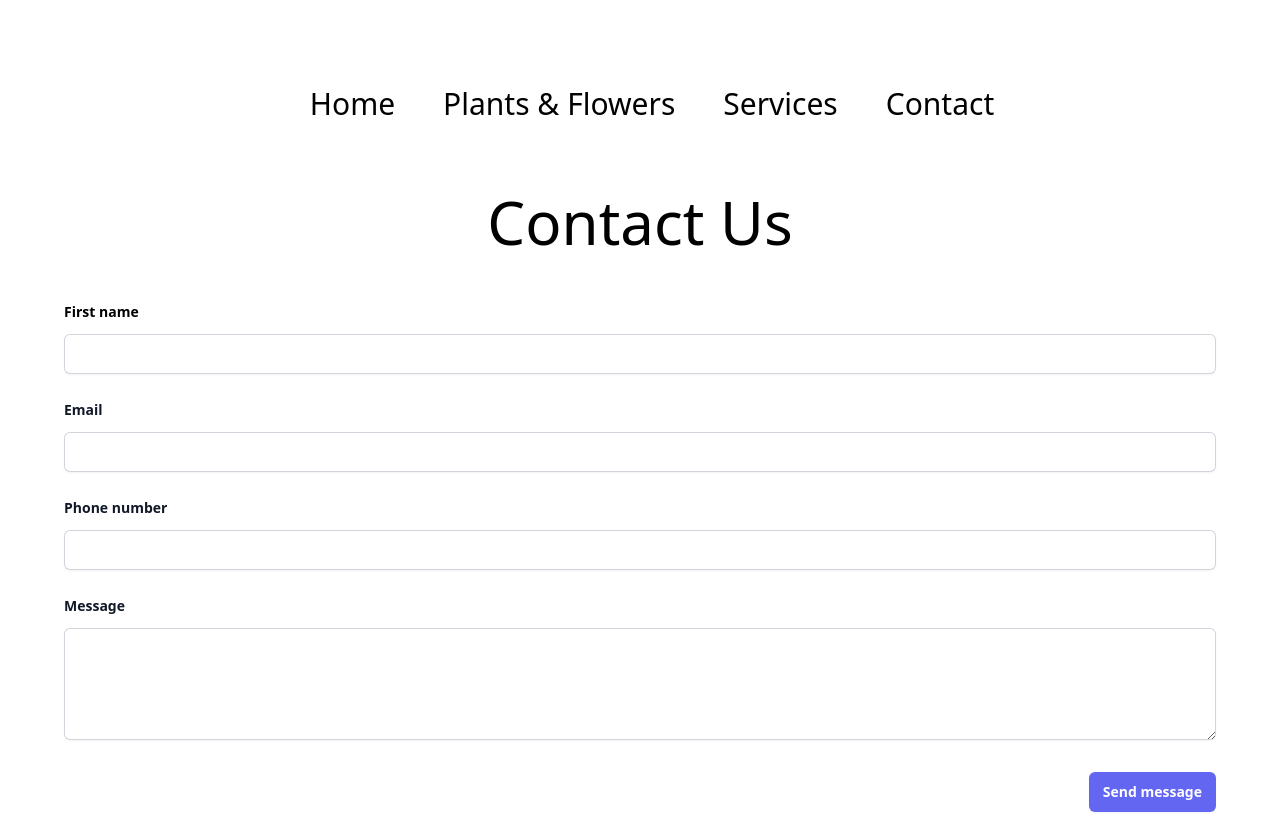
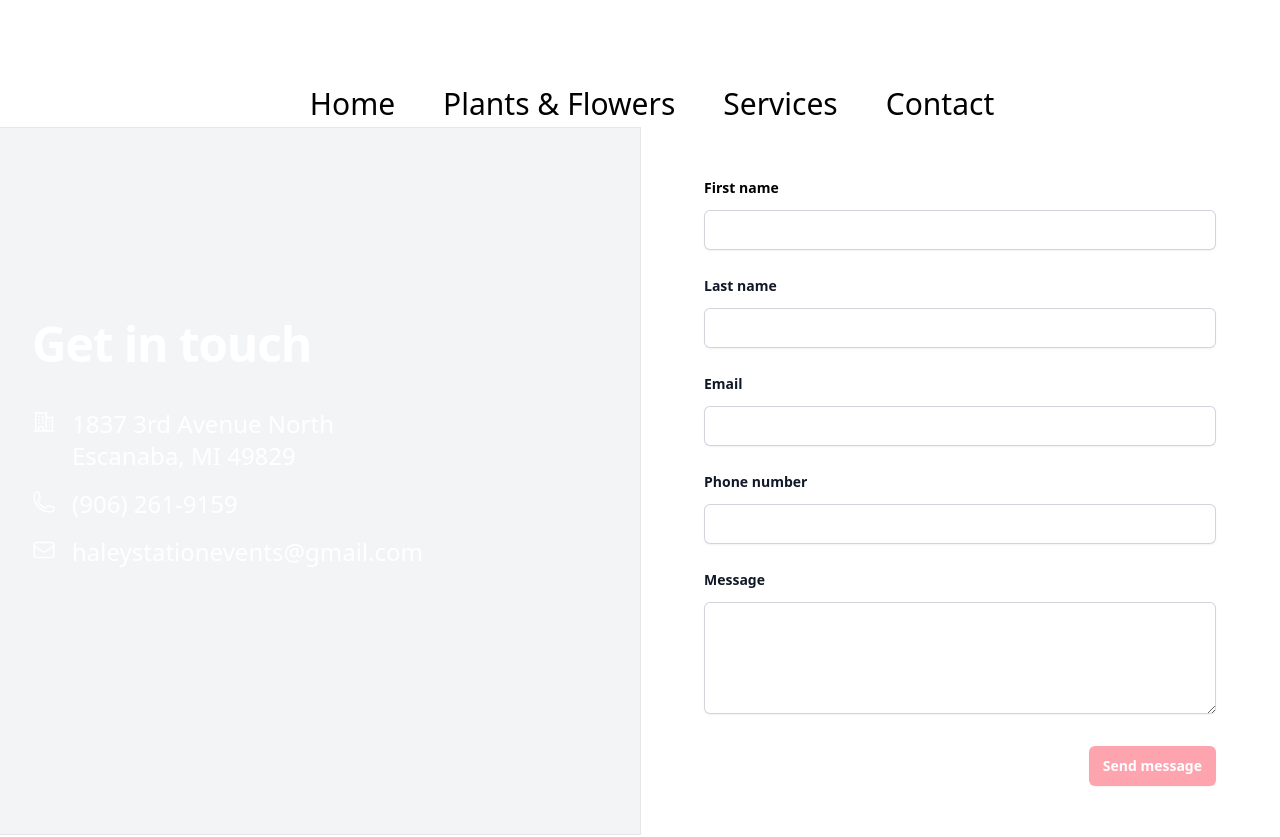
Before and after one commit to lee14k/seven-acres, a Next.js app: page /contact in a window 1280 px wide. Shown: the top 837 px of the page. Built offline with nearby package versions, Linux system fonts and the light colour scheme.

Commit message:
still trying to fix

```diff
--- a/components/ContactForm.jsx
+++ b/components/ContactForm.jsx
@@ -19,12 +19,14 @@ export default function ContactForm() {
     // Retrieve form data using FormData methods
     const data = {
       firstName: formData.get('firstName'),
+      lastName: formData.get('lastName'),
       email: formData.get('email'),
       phoneNumber: formData.get('phoneNumber'),
       message: formData.get('message'),
     };
     console.log({
       firstName: formData.get('firstName'),
+      lastName: formData.get('lastName'),
       email: formData.get('email'),
       phoneNumber: formData.get('phoneNumber'),
       message: formData.get('message'),
@@ -54,9 +56,72 @@ export default function ContactForm() {
    };
   return (
     <div className="relative isolate bridal-one fancy-font pb-12">
-      <div className="flex flex-col justify-center items-center mt-16 text-6xl">
-    <h1>Contact Us</h1>
-    </div>
+      <div className="mx-auto grid grid-cols-1 lg:grid-cols-2">
+        <div className="relative px-6 pb-20 pt-24 sm:pt-32 lg:static lg:px-8 lg:py-48">
+          <div className="mx-auto max-w-xl lg:mx-0 lg:max-w-lg">
+            <div className="absolute inset-y-0 left-0 -z-10 w-full overflow-hidden bg-gray-100 ring-1 ring-gray-900/10 lg:w-1/2 contact-side-one ">
+              <rect
+                width="100%"
+                height="100%"
+                strokeWidth={0}
+                fill="url(#83fd4e5a-9d52-42fc-97b6-718e5d7ee527)"
+              />
+            </div>
+            <h2 className="text-5xl font-bold tracking-tight text-white">
+              Get in touch
+            </h2>
+
+            <dl className="mt-10 space-y-4 text-base leading-7 text-white">
+              <div className="flex gap-x-4">
+                <dt className="flex-none">
+                  <span className="sr-only text-2xl">Address</span>
+                  <BuildingOffice2Icon
+                    className="h-7 w-6 text-white"
+                    aria-hidden="true"
+                  />
+                </dt>
+                <dd className="text-2xl">
+                  1837 3rd Avenue North <br />
+                  Escanaba, MI 49829{" "}
+                </dd>
+              </div>
+              <div className="flex gap-x-4">
+                <dt className="flex-none">
+                  <span className="sr-only">Telephone</span>
+                  <PhoneIcon
+                    className="h-7 w-6 text-white"
+                    aria-hidden="true"
+                  />
+                </dt>
+                <dd className="text-2xl">
+                  <a
+                    className="hover:text-gray-900"
+                    href="tel:+1 (555) 234-5678"
+                  >
+                    (906) 261-9159
+                  </a>
+                </dd>
+              </div>
+              <div className="flex gap-x-4">
+                <dt className="flex-none">
+                  <span className="sr-only">Email</span>
+                  <EnvelopeIcon
+                    className="h-7 w-6 text-white"
+                    aria-hidden="true"
+                  />
+                </dt>
+                <dd className="text-2xl">
+                  <a
+                    className="hover:text-gray-900"
+                    href="mailto:haleystationevents@gmail.com"
+                  >
+                    haleystationevents@gmail.com
+                  </a>
+                </dd>
+              </div>
+            </dl>
+          </div>
+        </div>
         <form onSubmit={handleSubmit}
         method="POST" className=" pt-12 ">
           <div className="px-16">
@@ -74,6 +139,23 @@ export default function ContactForm() {
                     name="firstName"
                     id="firstName"
                     autoComplete="given-name"
+                    className="block w-full rounded-md border-0 px-3.5 py-2 text-gray-900 shadow-sm ring-1 ring-inset ring-gray-300 placeholder:text-gray-400 focus:ring-2 focus:ring-inset focus:ring-indigo-600 sm:text-sm sm:leading-6"
+                  />
+                </div>
+              </div>
+              <div>
+                <label
+                  htmlFor="lastName"
+                  className="block text-sm font-semibold leading-6 text-gray-900"
+                >
+                  Last name
+                </label>
+                <div className="mt-2.5">
+                  <input
+                    type="text"
+                    name="lastName"
+                    id="lastName"
+                    autoComplete="family-name"
                     className="block w-full rounded-md border-0 px-3.5 py-2 text-gray-900 shadow-sm ring-1 ring-inset ring-gray-300 placeholder:text-gray-400 focus:ring-2 focus:ring-inset focus:ring-indigo-600 sm:text-sm sm:leading-6"
                   />
                 </div>
@@ -133,7 +215,7 @@ export default function ContactForm() {
             <div className="mt-8 flex justify-end">
               <button
                 type="submit"
-                className="rounded-md bg-indigo-500 px-3.5 py-2.5 text-center text-sm font-semibold text-white shadow-sm hover:bg-rose-500 focus-visible:outline focus-visible:outline-2 focus-visible:outline-offset-2 focus-visible:outline-rose-600"
+                className="rounded-md bg-rose-300 px-3.5 py-2.5 text-center text-sm font-semibold text-white shadow-sm hover:bg-rose-500 focus-visible:outline focus-visible:outline-2 focus-visible:outline-offset-2 focus-visible:outline-rose-600"
               >
                 Send message
               </button>
@@ -146,7 +228,7 @@ export default function ContactForm() {
             <p>Your submission was successful. Thank you!</p>
             <button
               onClick={closeModal}
-              className="mt-4 bg-indigo-600 text-white py-2 px-4 rounded hover:bg-red-500"
+              className="mt-4 bg-red-600 text-white py-2 px-4 rounded hover:bg-red-500"
             >
               Close
             </button>
@@ -156,5 +238,6 @@ export default function ContactForm() {
           </div>
         </form>
       </div>
+    </div>
   );
 }
```
